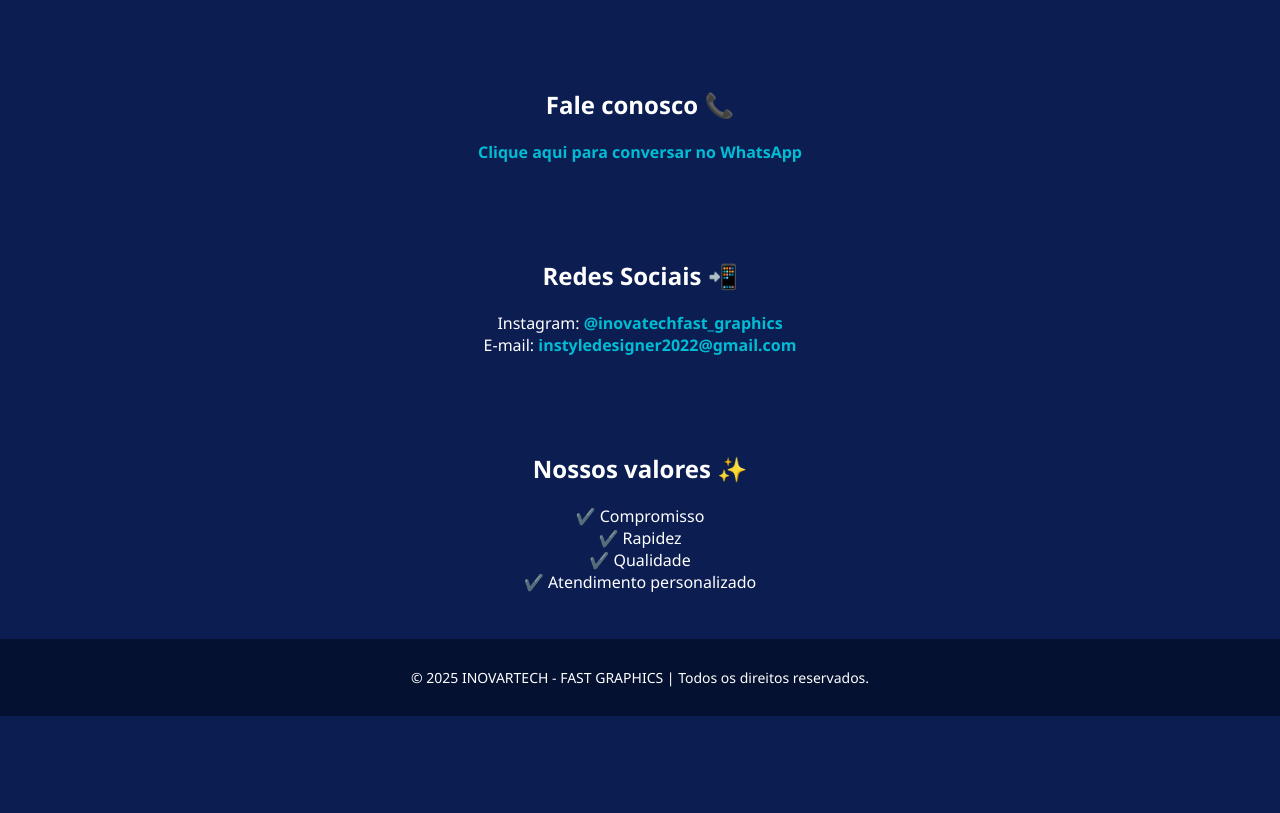
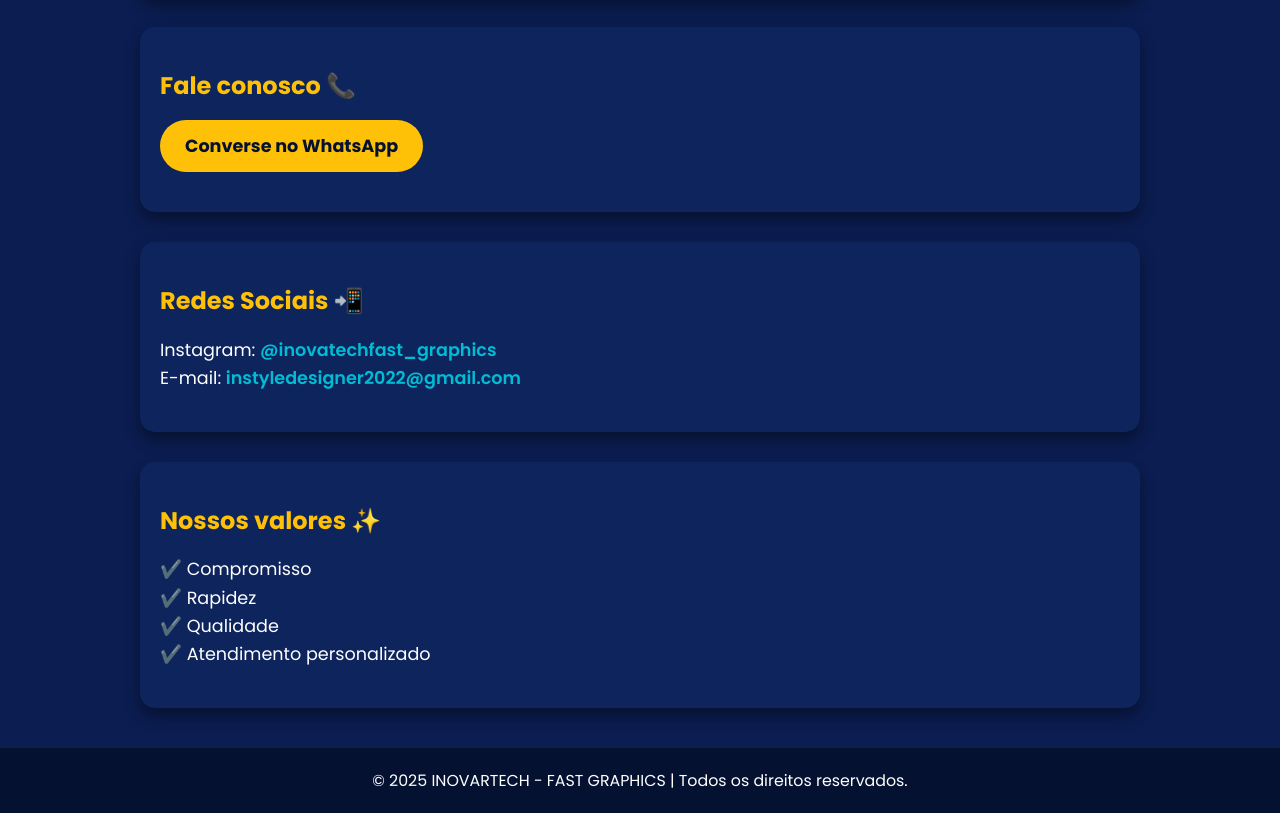
Before and after one commit to INOVATECHFASTGRAPHICS/inovatech-fastgraphics, a plain HTML site: page index.html in a window 1280 px wide. Shown: the part 495-1308 px from the top of the page. Before the commit the page ends 1211 px from the top, so only its background shows below. Drawn offline with Linux system fonts and the light colour scheme.

Commit message:
Add files via upload

```diff
--- a/index.html
+++ b/index.html
@@ -1,47 +1,85 @@
+
 <!DOCTYPE html>
 <html lang="pt-BR">
 <head>
     <meta charset="UTF-8">
     <meta name="viewport" content="width=device-width, initial-scale=1.0">
     <title>INOVARTECH - FAST GRAPHICS</title>
+    <link href="https://fonts.googleapis.com/css2?family=Poppins:wght@400;600;700&display=swap" rel="stylesheet">
     <style>
+        * {
+            margin: 0;
+            padding: 0;
+            box-sizing: border-box;
+        }
         body {
             background-color: #0b1d51;
             color: white;
-            font-family: 'Segoe UI', Tahoma, Geneva, Verdana, sans-serif;
-            margin: 0;
-            padding: 0;
-            text-align: center;
+            font-family: 'Poppins', sans-serif;
+            line-height: 1.6;
         }
         header {
             padding: 30px 20px;
+            background-color: #051131;
+            box-shadow: 0 4px 8px rgba(0,0,0,0.5);
         }
         header img {
-            width: 150px;
+            width: 120px;
+            margin-bottom: 10px;
         }
         h1 {
             color: #ffc107;
+            font-size: 2.5em;
         }
         .section {
-            padding: 30px 20px;
-            max-width: 800px;
+            padding: 40px 20px;
+            max-width: 1000px;
             margin: auto;
+            background-color: #0e245c;
+            border-radius: 15px;
+            box-shadow: 0 8px 16px rgba(0,0,0,0.4);
+            margin-top: 30px;
         }
         .highlight {
             color: #ff4081;
+            font-weight: 600;
         }
         a {
             color: #00bcd4;
             text-decoration: none;
-            font-weight: bold;
+            font-weight: 600;
+            transition: color 0.3s ease;
         }
         a:hover {
-            text-decoration: underline;
+            color: #ffc107;
+        }
+        h2 {
+            color: #ffc107;
+            margin-bottom: 15px;
+        }
+        p {
+            font-size: 1.1em;
         }
         footer {
             background-color: #051131;
-            padding: 15px;
-            font-size: 14px;
+            padding: 20px;
+            font-size: 0.9em;
+            text-align: center;
+            margin-top: 40px;
+        }
+        .button {
+            display: inline-block;
+            background-color: #ffc107;
+            color: #051131;
+            padding: 12px 25px;
+            border-radius: 30px;
+            text-decoration: none;
+            font-weight: 700;
+            transition: background-color 0.3s ease, color 0.3s ease;
+        }
+        .button:hover {
+            background-color: #ff4081;
+            color: white;
         }
     </style>
 </head>
@@ -65,7 +103,7 @@
 
     <section class="section">
         <h2>Fale conosco 📞</h2>
-        <p><a href="https://wa.me/5537998333615" target="_blank">Clique aqui para conversar no WhatsApp</a></p>
+        <p><a class="button" href="https://wa.me/5537998333615" target="_blank">Converse no WhatsApp</a></p>
     </section>
 
     <section class="section">
```
Also changed, not shown: logo.jpg (deleted).
